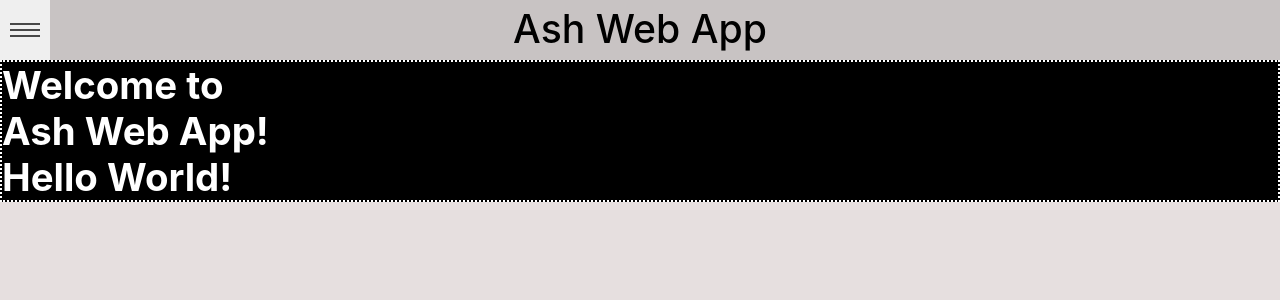
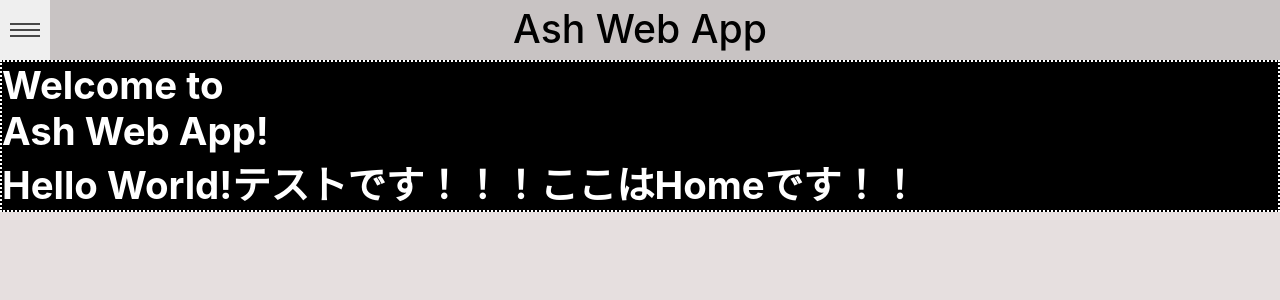
Before and after one commit to Asahi1018/ash-blog, a Next.js app: page / in a window 1280 px wide. Shown: the top 300 px of the page. Built offline with nearby package versions, Linux system fonts and the light colour scheme.

Commit message:
テスト

```diff
--- a/src/components/AppHome/index.jsx
+++ b/src/components/AppHome/index.jsx
@@ -6,7 +6,7 @@ export default function AppHome () {
         <div className={styles.title_container}>
             <h1 className={styles.h1}>
                 {'Welcome to\nAsh Web App! \nHello World!'}
-
+                テストです！！！ここはHomeです！！
             </h1>
         </div>
     </>
```
